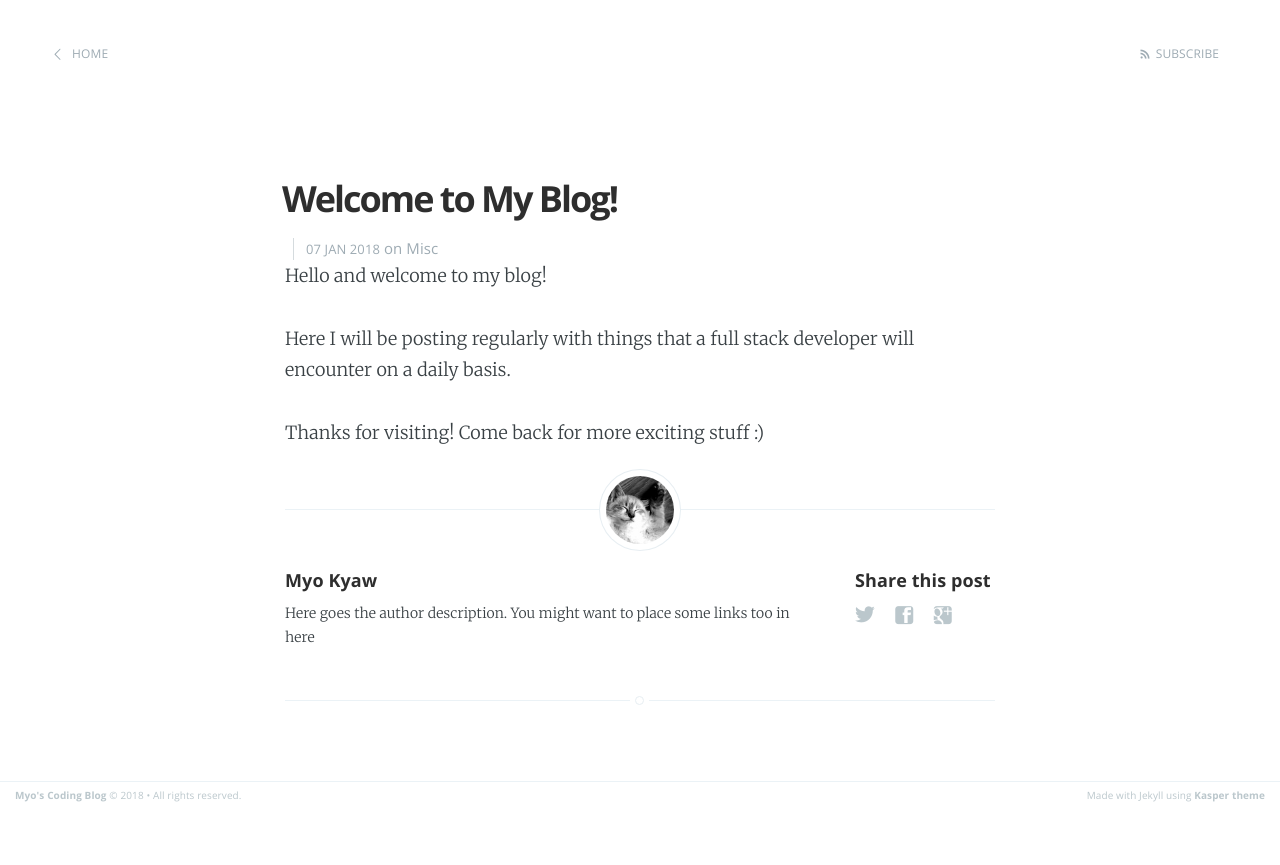
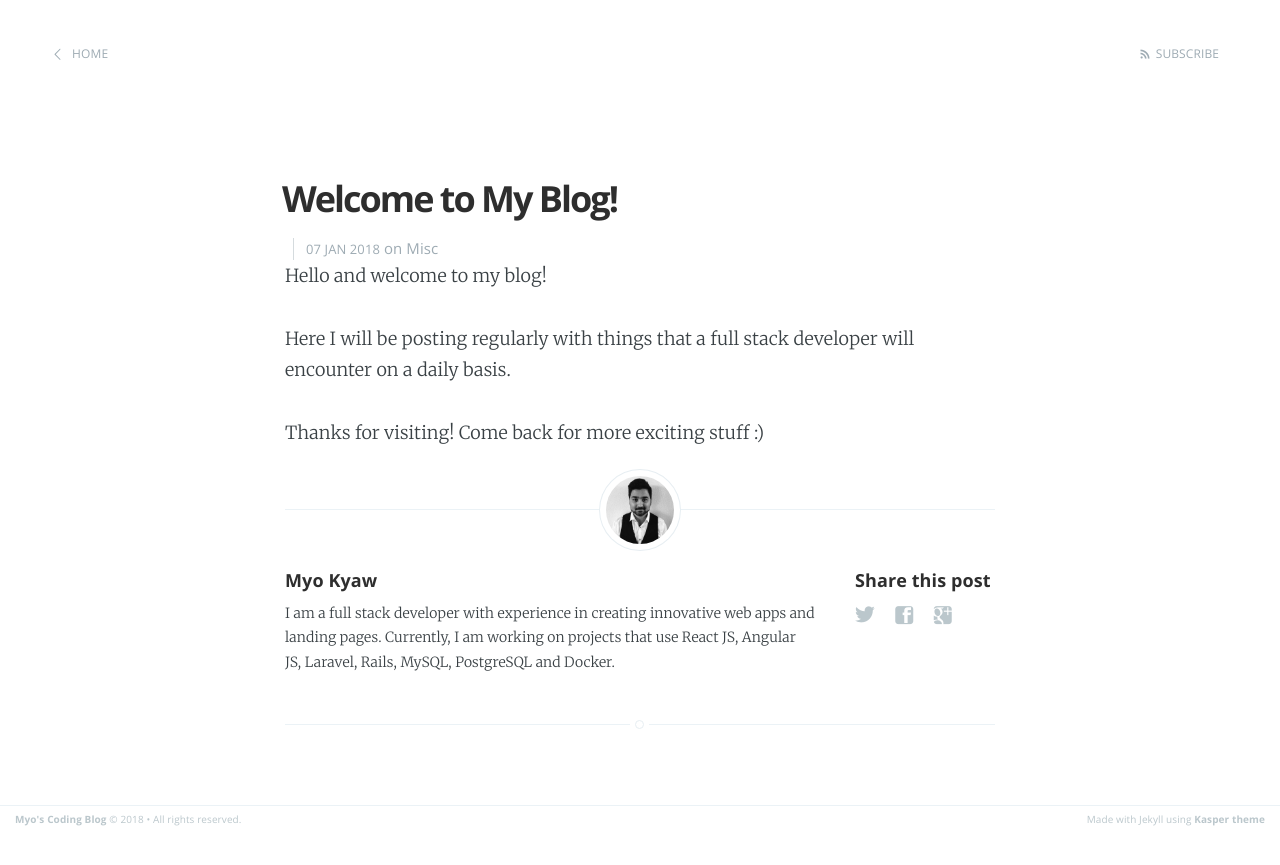
Before and after one commit to mkyaw/ideasintocode.github.io, a Jekyll site: the page built from _posts/2018-01-07-Welcome.markdown, in a window 1280 px wide. Shown: the top 865 px of the page. Built offline with Jekyll 4.4.1, drawn with Linux system fonts in a browser that asks for light colours.

Commit message:
Update Author section and profile picture

```diff
--- a/_layouts/post.html
+++ b/_layouts/post.html
@@ -72,7 +72,7 @@ post_class: post-template
                     <h4> {{ site.author }} </h4>
                     <!-- Author Bio -->
                     <p>
-                        Here goes the author description. You might want to place some links too in here
+                        I am a full stack developer with experience in creating innovative web apps and landing pages. Currently, I am working on projects that use React JS, Angular JS, Laravel, Rails, MySQL, PostgreSQL and Docker.
                     </p>
                 </section>
             {% endif %}
```
Also changed, not shown: assets/images/profile.png.
